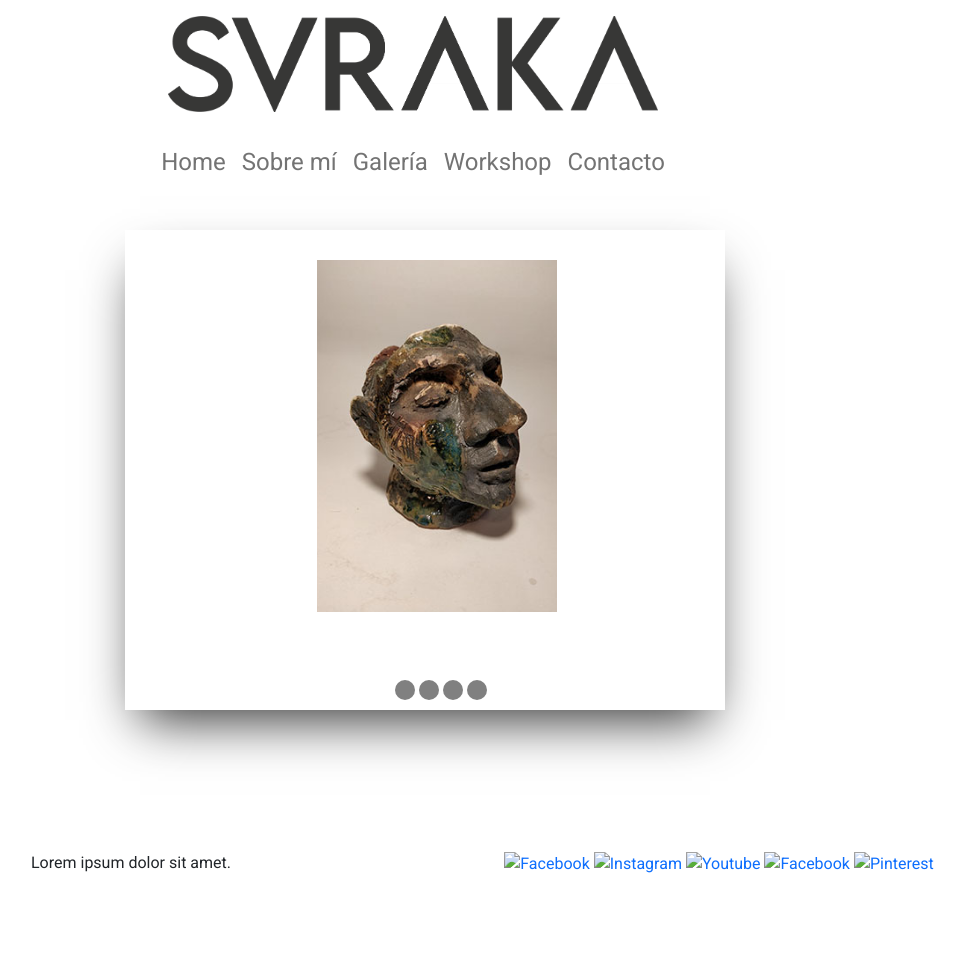
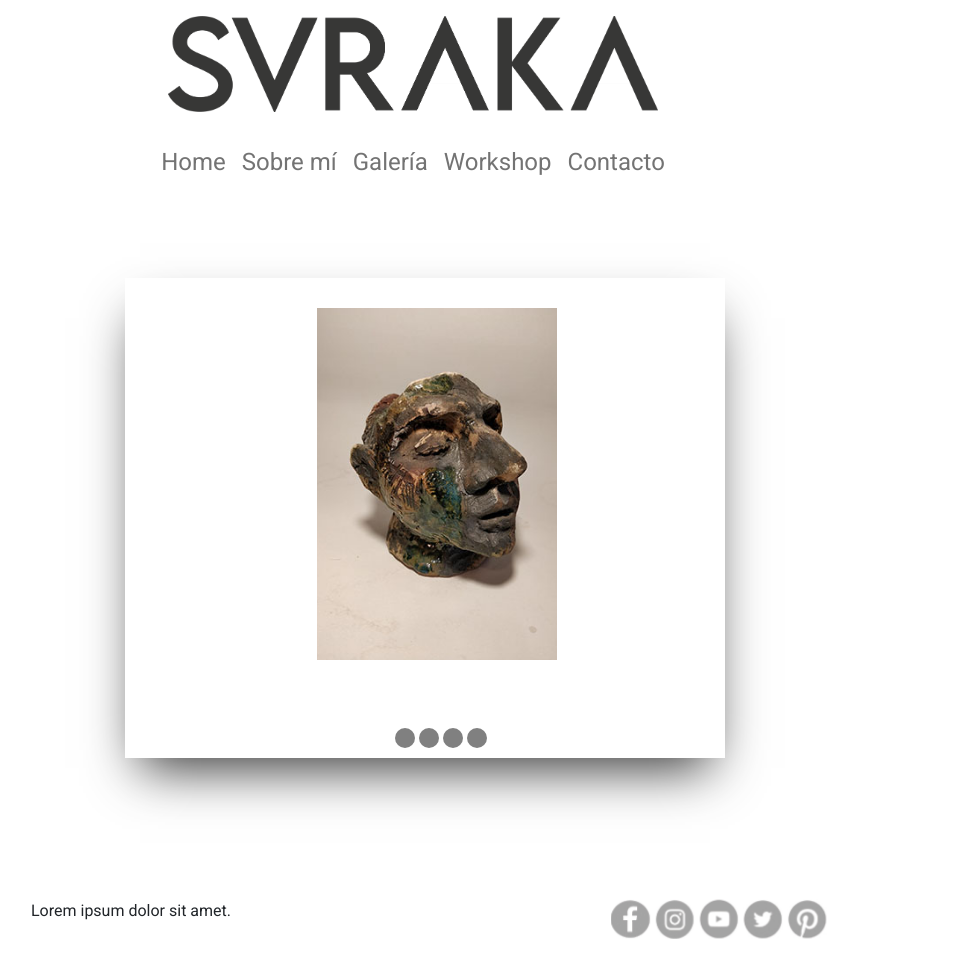
Before and after one commit to MatoLoForte/preentrega-LoForte, a plain HTML site: page index.html in a window 1280 px wide. Shown: the whole page, without its empty margins (215-1180 px from the left). Before the commit the page ends 906 px from the top, so only its background shows below. Drawn offline with nearby package versions, Linux system fonts and the light colour scheme.

Commit message:
correccion final preentrega2

```diff
--- a/css/style.css
+++ b/css/style.css
@@ -23,7 +23,7 @@ header{
 /* main*/
 
 main{
-    padding-top: 12rem;
+    padding-top: 15rem;
     margin-top: 3%;
     margin-bottom: 3%;
     background-color: rgb(255, 255, 255);
--- a/index.html
+++ b/index.html
@@ -93,15 +93,15 @@
         <p class="col-xl-6 col-12 text-center">Lorem ipsum dolor sit amet.</p>
         <section class="col-xl-6 col-12 text-center">
             <a class="redes" href="https://www.facebook.com/" target="_blank"><img
-                    src="./imagenes/Imagenes en uso/face.jpg" alt="Facebook" width="40" height="40" /> </a>
+                    src="img/en-uso/face.jpg" alt="Facebook" width="40" height="40" /> </a>
             <a class="redes" href="https://www.instagram.com/" target="_blank"><img
-                    src="./imagenes/Imagenes en uso/insta.jpg" alt="Instagram" width="40" height="40" /> </a>
+                    src="img/en-uso/insta.jpg" alt="Instagram" width="40" height="40" /> </a>
             <a class="redes" href="https://www.youtube.com/" target="_blank"><img
-                    src="./imagenes/Imagenes en uso/youtube.jpg" alt="Youtube" width="40" height="40" /> </a>
+                    src="img/en-uso/youtube.jpg" alt="Youtube" width="40" height="40" /> </a>
             <a class="redes" href="https://twitter.com/" target="_blank"><img
-                    src="./imagenes/Imagenes en uso/twitter.jpg" alt="Facebook" width="40" height="40" /> </a>
+                    src="img/en-uso/twitter.jpg" alt="twitter" width="40" height="40" /> </a>
             <a class="redes" href="https://pinterest.com/" target="_blank"><img
-                    src="./imagenes/Imagenes en uso/pinterest.jpg" alt="Pinterest" width="40" height="40" /> </a>
+                    src="img/en-uso/pinterest.jpg" alt="Pinterest" width="40" height="40" /> </a>
         </section>
     </footer>
 
```
